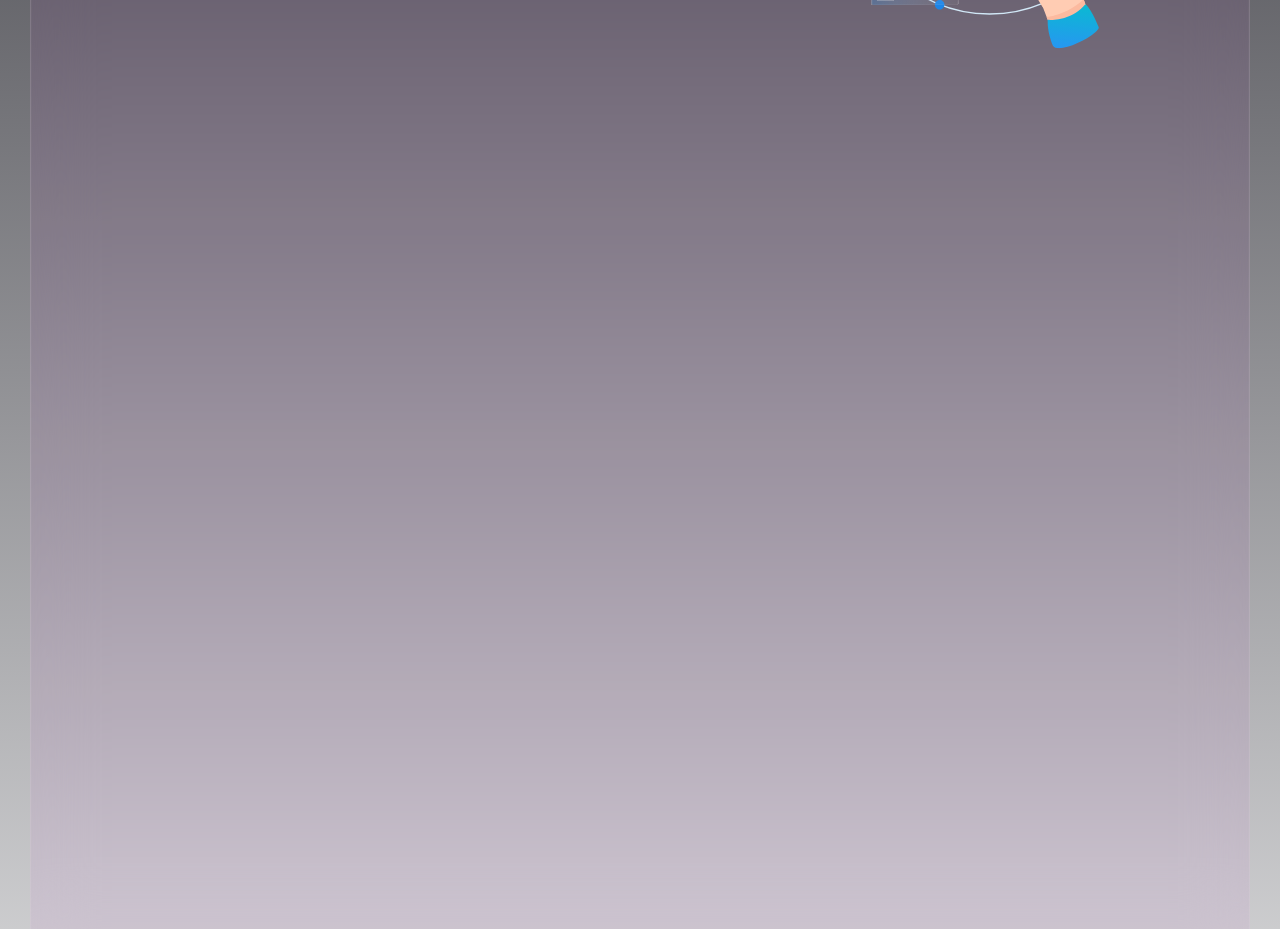
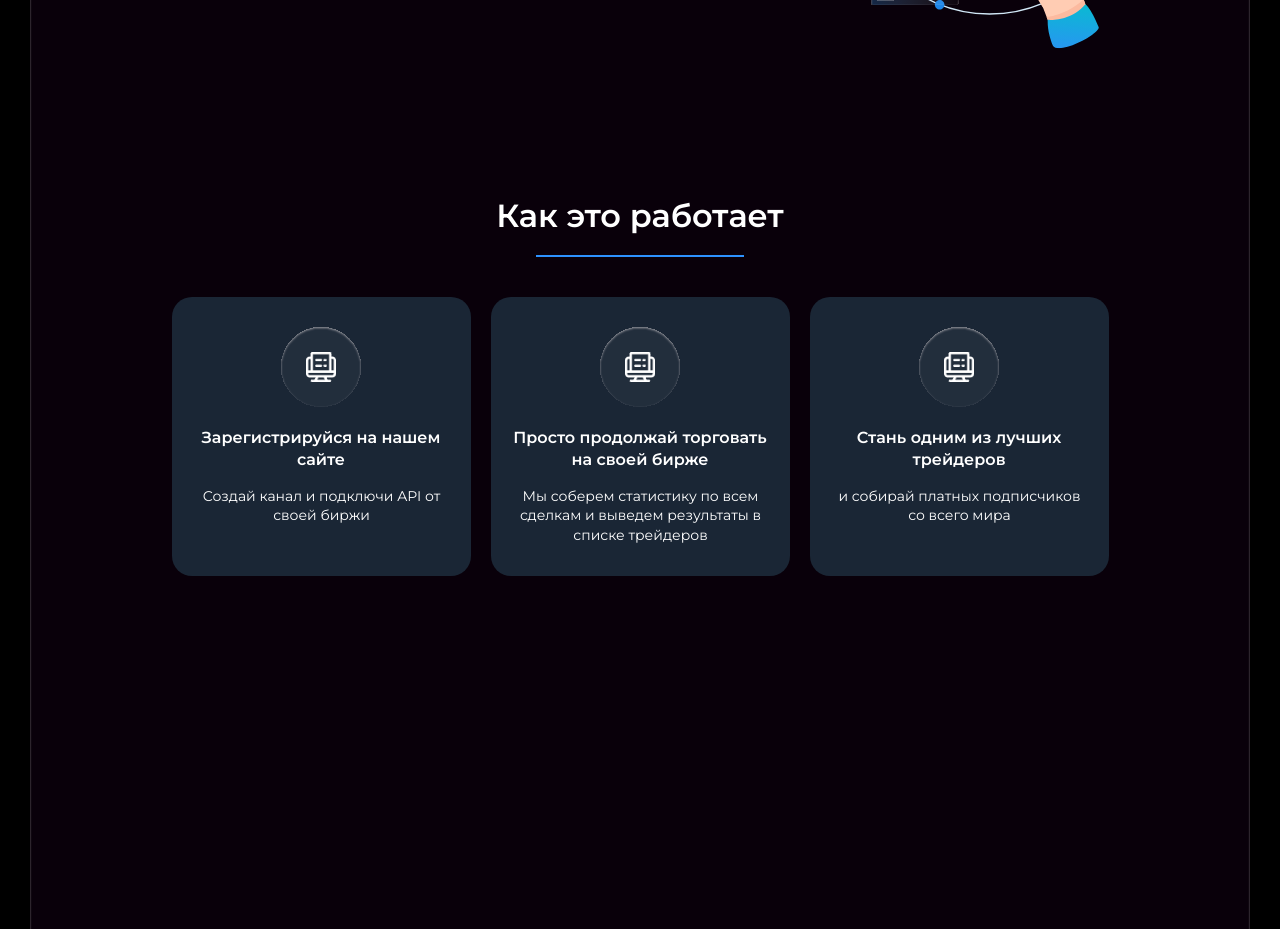
Before and after one commit to DataFlow0101/Okurmen-, a React (Vite) app: page / in a window 1280 px wide. Shown: the part 1060-1989 px from the top of the page. Built offline with nearby package versions, Linux system fonts and the light colour scheme; a web font is replaced by a local one.

Commit message:
added HowDoesThisWork

```diff
--- a/src/App.css
+++ b/src/App.css
@@ -1,3 +1,3 @@
 body{
-    background: linear-gradient(180.00deg, rgb(22, 22, 30) 12.44%,rgba(24, 37, 56, 0.03) 100%);
+    background: black;
 }
--- /dev/null
+++ b/src/components/PassiveIncome/HowDoesThisWork/HowDoesThisWork.jsx
@@ -0,0 +1,43 @@
+import React from 'react';
+import cardImg1 from "../Block1/svg/cardImg1.svg";
+import card1Img1 from "../Block1/svg/card1Img1.png";
+import "./HowDoesThisWork.scss";
+
+function HowDoesThisWork() {
+  return (
+    <div className="how-it-works-container">
+      <h1>Как это работает</h1>
+      <div className='BlueLine2'></div>
+      <div className="cards-container">
+        <div className='card'>
+          <div className='imgCon'>
+            <img className='card-icon' src={cardImg1} alt="" />
+            <img className='card-number' src={card1Img1} alt="1" />
+          </div>
+          <h3>Зарегистрируйся на нашем сайте</h3>
+          <p>Создай канал и подключи API от своей биржи</p>
+        </div>
+
+        <div className='card'>
+          <div className='imgCon'>
+            <img className='card-icon' src={cardImg1} alt="" />
+            <img className='card-number' src={card1Img1} alt="2" />
+          </div>
+          <h3>Просто продолжай торговать на своей бирже</h3>
+          <p>Мы соберем статистику по всем сделкам и выведем результаты в списке трейдеров</p>
+        </div>
+
+        <div className='card'>
+          <div className='imgCon'>
+            <img className='card-icon' src={cardImg1} alt="" />
+            <img className='card-number' src={card1Img1} alt="3" />
+          </div>
+          <h3>Стань одним из лучших трейдеров</h3>
+          <p>и собирай платных подписчиков со всего мира</p>
+        </div>
+      </div>
+    </div>
+  );
+}
+
+export default HowDoesThisWork;
--- /dev/null
+++ b/src/components/PassiveIncome/HowDoesThisWork/HowDoesThisWork.scss
@@ -0,0 +1,82 @@
+.how-it-works-container {
+    padding: 40px 0;
+    text-align: center;
+
+    h1 {
+      color: #ffffff;
+      font-family: Montserrat;
+      font-size: 32px;
+      font-weight: 600;
+      margin-bottom: 20px;
+    }
+
+    .BlueLine2 {
+      width: 208px;
+      height: 2px;
+      background: #2D92FF;
+      margin: 0 auto 40px;
+    }
+
+    .cards-container {
+      display: flex;
+      justify-content: center;
+      gap: 20px;
+      flex-wrap: wrap;
+      max-width: 1200px;
+      margin: 0 auto;
+    }
+
+    .card {
+      width: 299px;
+      height: 279px;
+      border-radius: 20px;
+      background: rgb(26, 38, 53);
+      padding: 30px 20px;
+      box-sizing: border-box;
+
+      .imgCon {
+        position: relative;
+        width: 80px;
+        height: 80px;
+        margin: 0 auto 20px;
+
+        .card-icon {
+          width: 100%;
+          height: 100%;
+        }
+
+        .card-number {
+          position: absolute;
+          top: 50%;
+          left: 50%;
+          transform: translate(-50%, -50%);
+          width: 30px;
+          height: auto;
+        }
+      }
+
+      h3 {
+        color: rgb(255, 255, 255);
+        font-family: Montserrat;
+        font-size: 16px;
+        font-weight: 600;
+        line-height: 140%;
+        margin-bottom: 15px;
+        min-height: 45px;
+        display: flex;
+        align-items: center;
+        justify-content: center;
+      }
+
+      p {
+        color: rgb(255, 255, 255);
+        font-family: Montserrat;
+        font-size: 14px;
+        font-weight: 400;
+        line-height: 140%;
+        text-align: center;
+        margin: 0 auto;
+        width: 260px;
+      }
+    }
+  }
--- a/src/components/PassiveIncome/PassiveIncome.jsx
+++ b/src/components/PassiveIncome/PassiveIncome.jsx
@@ -1,6 +1,7 @@
 import React from 'react'
 import "./PassiveIncome.scss"
 import Block1 from './Block1/Block1'
+import HowDoesThisWork from './HowDoesThisWork/HowDoesThisWork'
 
 function PassiveIncome() {
   return (
@@ -9,6 +10,7 @@ function PassiveIncome() {
       <p className='PassiveIncomeParagraf'>платформа управления инвестициями на рынке криптовалют, которая позволяет частным инвесторам копировать реальные сделки успешных профессиональных трейдеров.</p>
       <div>
         <Block1/>
+        <HowDoesThisWork/>
       </div>
     </section>
   )
```
Also changed, not shown: src/components/PassiveIncome/Block1/svg/card1Img1.png (added), src/components/PassiveIncome/Block1/svg/cardImg1.svg (added).
